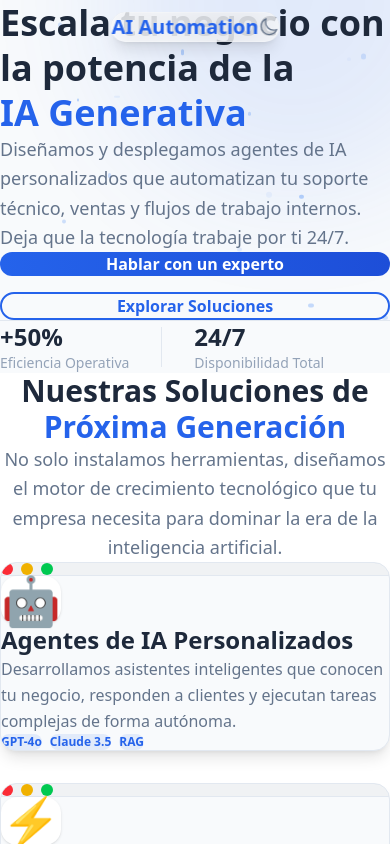
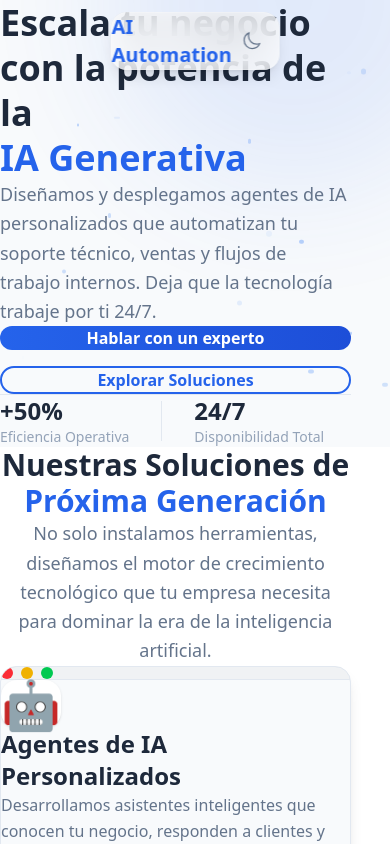
Before and after one commit to SebastianMoralesDuque/solutionaltech-openclaw, a React (Vite) app: page / in a window 390 px wide. Shown: the top 844 px of the page. Built offline with nearby package versions, Linux system fonts and the light colour scheme.

Commit message:
feat: actualización de componentes y TASKS.md

```diff
--- a/src/components/About.tsx
+++ b/src/components/About.tsx
@@ -46,7 +46,7 @@
       className="py-20 md:py-32"
       style={{ backgroundColor: 'var(--color-bg-secondary)' }}
     >
-      <div className="max-w-7xl mx-auto px-4 sm:px-6 lg:px-8">
+      <div className="max-w-[90%] mx-auto px-4 sm:px-6 lg:px-8">
         {/* Main Content */}
         <div className="grid md:grid-cols-2 gap-12 md:gap-16 items-center mb-20">
           {/* Left - Text */}
--- a/src/components/Contact.tsx
+++ b/src/components/Contact.tsx
@@ -37,7 +37,7 @@
       className="py-20 md:py-32"
       style={{ backgroundColor: 'var(--color-bg-secondary)' }}
     >
-      <div className="max-w-7xl mx-auto px-4 sm:px-6 lg:px-8">
+      <div className="max-w-[90%] mx-auto px-4 sm:px-6 lg:px-8">
         <div className="grid lg:grid-cols-2 gap-12 lg:gap-20 items-start">
           {/* Info lado izquierdo */}
           <div>
--- a/src/components/Footer.tsx
+++ b/src/components/Footer.tsx
@@ -7,7 +7,7 @@
       className="py-12"
       style={{ backgroundColor: 'var(--color-bg-dark)' }}
     >
-      <div className="max-w-7xl mx-auto px-4 sm:px-6 lg:px-8">
+      <div className="max-w-[90%] mx-auto px-4 sm:px-6 lg:px-8">
         {/* Grid de columnas */}
         <div className="grid md:grid-cols-4 gap-8 mb-8">
           {/* Columna 1: Logo + descripción */}
--- a/src/components/Hero.tsx
+++ b/src/components/Hero.tsx
@@ -45,7 +45,7 @@
         style={{ backgroundColor: 'var(--color-primary)' }}
       />
 
-      <div className="max-w-7xl mx-auto px-4 sm:px-6 lg:px-8 relative z-10">
+      <div className="max-w-[90%] mx-auto px-4 sm:px-6 lg:px-8 relative z-10">
         <motion.div
           className="grid lg:grid-cols-2 gap-12 items-center"
           initial={{ opacity: 0, y: 40 }}
--- a/src/components/Navbar.tsx
+++ b/src/components/Navbar.tsx
@@ -11,7 +11,7 @@
       className="fixed top-3 left-1/2 -translate-x-1/2 z-50 backdrop-blur-lg bg-white/70 dark:bg-slate-900/70 border border-white/20 dark:border-white/10 shadow-lg rounded-2xl transition-all duration-300"
       style={{ maxWidth: '90vw' }}
     >
-      <div className="max-w-7xl mx-auto px-6 py-3">
+      <div className="max-w-[90%] mx-auto px-6 py-3">
         <div className="flex items-center justify-between">
           {/* Logo */}
           <a href="#" className="flex items-center gap-2">
--- a/src/components/Process.tsx
+++ b/src/components/Process.tsx
@@ -55,7 +55,7 @@
       className="py-20 md:py-32"
       style={{ backgroundColor: 'var(--color-bg-secondary)' }}
     >
-      <div className="max-w-7xl mx-auto px-4 sm:px-6 lg:px-8">
+      <div className="max-w-[90%] mx-auto px-4 sm:px-6 lg:px-8">
         <div className="text-center mb-16 md:mb-24">
           <span
             className="inline-block px-4 py-2 rounded-full text-sm font-semibold mb-4"
--- a/src/components/Services.tsx
+++ b/src/components/Services.tsx
@@ -50,7 +50,7 @@
       className="py-20 md:py-32"
       style={{ backgroundColor: 'var(--color-bg-primary)' }}
     >
-      <div className="max-w-7xl mx-auto px-4 sm:px-6 lg:px-8">
+      <div className="max-w-[90%] mx-auto px-4 sm:px-6 lg:px-8">
         {/* Título de sección */}
         <div className="text-center mb-16 md:mb-24">
           <h2
--- a/src/components/Testimonials.tsx
+++ b/src/components/Testimonials.tsx
@@ -50,7 +50,7 @@
       className="py-20 md:py-32"
       style={{ backgroundColor: 'var(--color-bg-primary)' }}
     >
-      <div className="max-w-7xl mx-auto px-4 sm:px-6 lg:px-8">
+      <div className="max-w-[90%] mx-auto px-4 sm:px-6 lg:px-8">
         {/* Header */}
         <div className="text-center mb-16">
           <span
```
Also changed, not shown: 1 other file (tests, documents, lock files or other folders).
